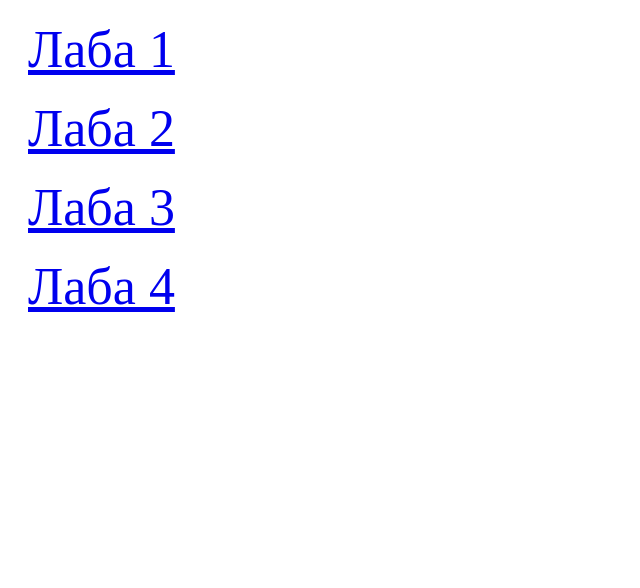
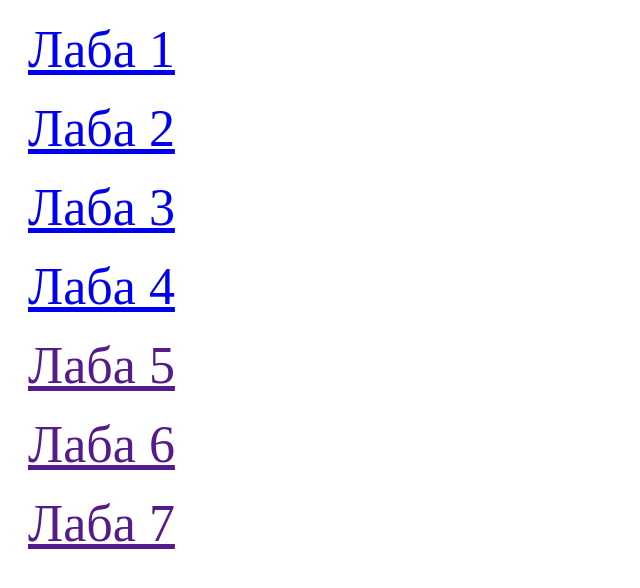
Before and after one commit to Merkroc/CTPweb, a plain HTML site: page index.html in a window 1280 px wide. Shown: the whole page, without its empty margins (0-640 px from the left). Drawn offline with Linux system fonts and the light colour scheme.

Commit message:
Update index.html

```diff
--- a/index.html
+++ b/index.html
@@ -11,6 +11,9 @@
     <a href="Lab2/index.html">Лаба 2</a>
     <a href="Lab3/index.html">Лаба 3</a>
     <a href="Lab4/index.html">Лаба 4</a>
+    <a href="">Лаба 5</a>
+    <a href="">Лаба 6</a>
+    <a href="">Лаба 7</a>
 
 
 </body>
```
